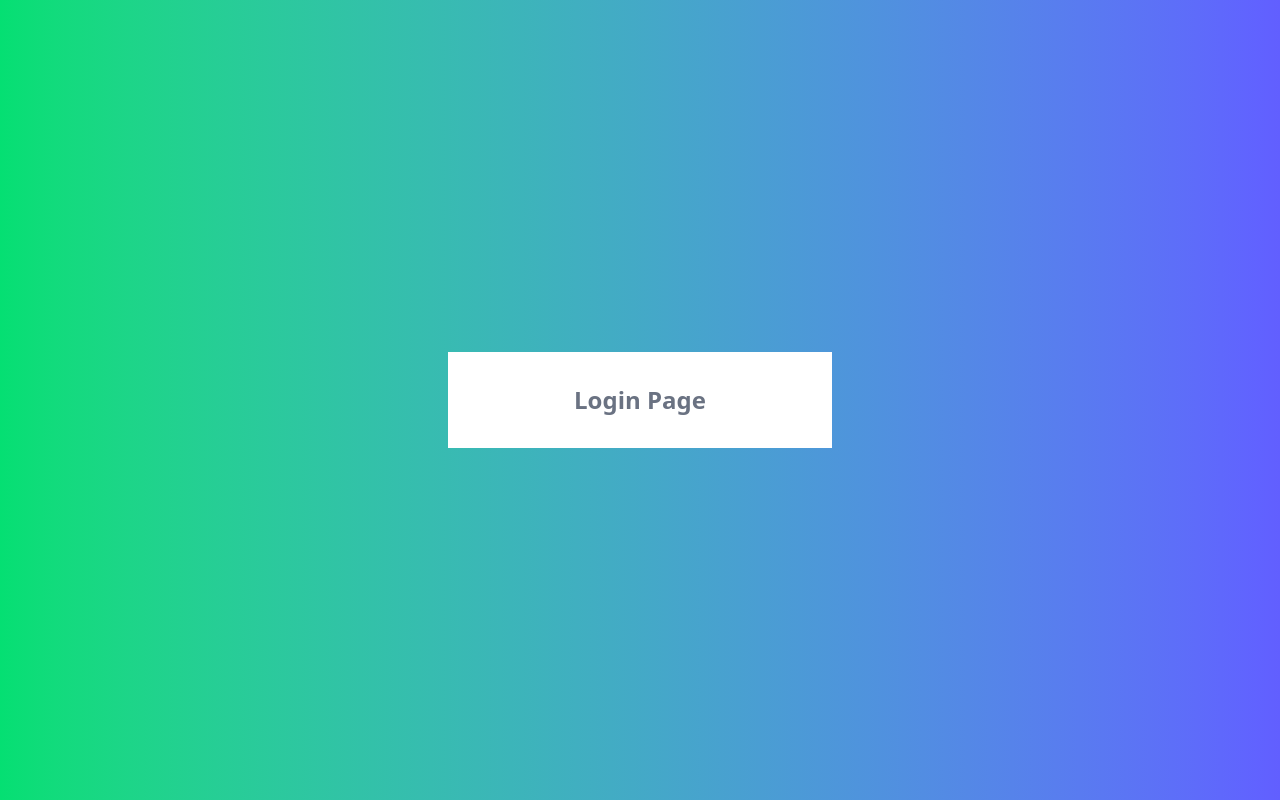
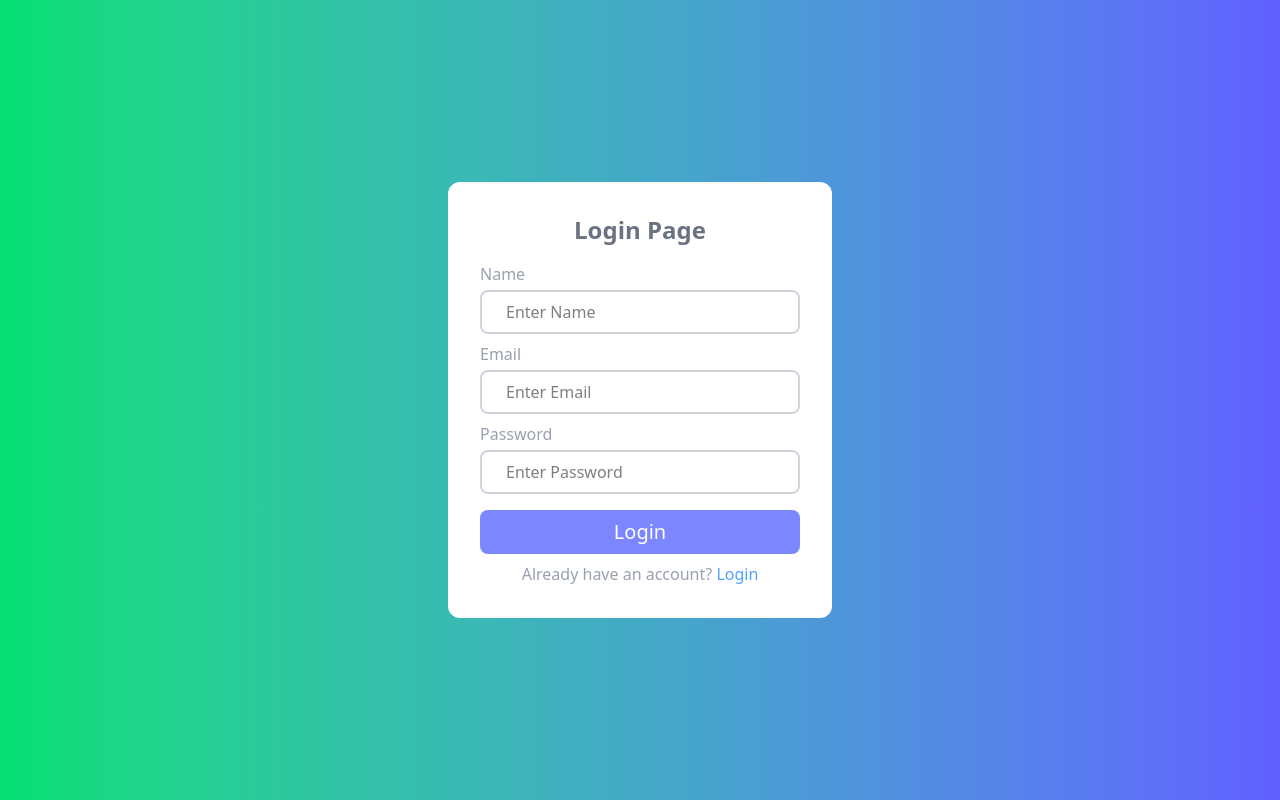
Before and after one commit to sndpbag/tailwind_login_page2, a plain HTML site: page index.html in a window 1280 px wide. Drawn offline with nearby package versions, Linux system fonts and the light colour scheme.

Commit message:
login page completed

```diff
--- a/index.html
+++ b/index.html
@@ -7,8 +7,34 @@
     <title>Tailwind Login page</title>
 </head>
 <body class="h-screen bg-linear-to-r from-green-400 to-indigo-500 flex justify-center items-center">
-    <div class="max-w-sm bg-white p-8 w-full">
+    <div class="max-w-sm bg-white p-8 w-full rounded-xl">
  <h1 class="text-center text-gray-500 font-bold text-2xl">Login Page</h1>
+
+ <form action="" class="mt-4">
+
+    <div class="mb-2">
+        <label for="name" class="block text-gray-400 mb-1">Name</label>
+    <input id="name" type="text" class="px-6 py-2 w-full focus:outline-none focus:ring-2 ring-indigo-500 border-2 border-gray-300 rounded-lg" placeholder="Enter Name">
+    </div>
+
+    <div class="mb-2">
+        <label for="email" class="block text-gray-400 mb-1">Email</label>
+    <input id="email" type="email" class="px-6 py-2 w-full focus:outline-none focus:ring-2 ring-indigo-500 border-2 border-gray-300 rounded-lg" placeholder="Enter Email">
+    </div>
+
+
+    <div class="mb-2">
+        <label for="password" class="block text-gray-400 mb-1">Password</label>
+    <input id="password" type="password" class="px-6 py-2 w-full focus:outline-none focus:ring-2 ring-indigo-500 border-2 border-gray-300 rounded-lg" placeholder="Enter Password">
+    </div>
+
+    <button type="submit" class="bg-indigo-400 w-full px-4 py-2 rounded-lg text-white text-xl mt-2">Login</button>
+
+
+ <h2 class="mt-2 text-center text-gray-400">Already have an account? <a href="" class="text-blue-400">Login</a></h2>
+
+
+ </form>
     </div>
 </body>
 </html>
```
